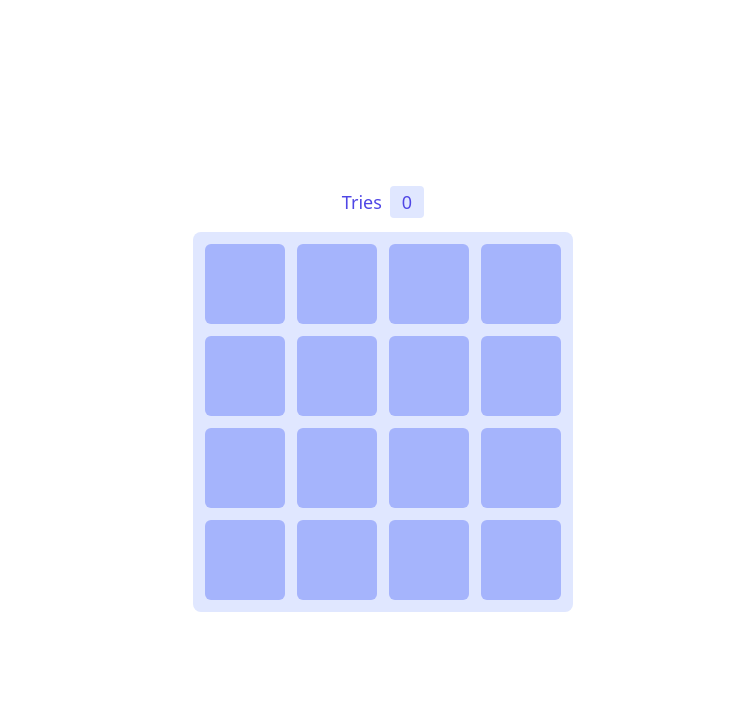
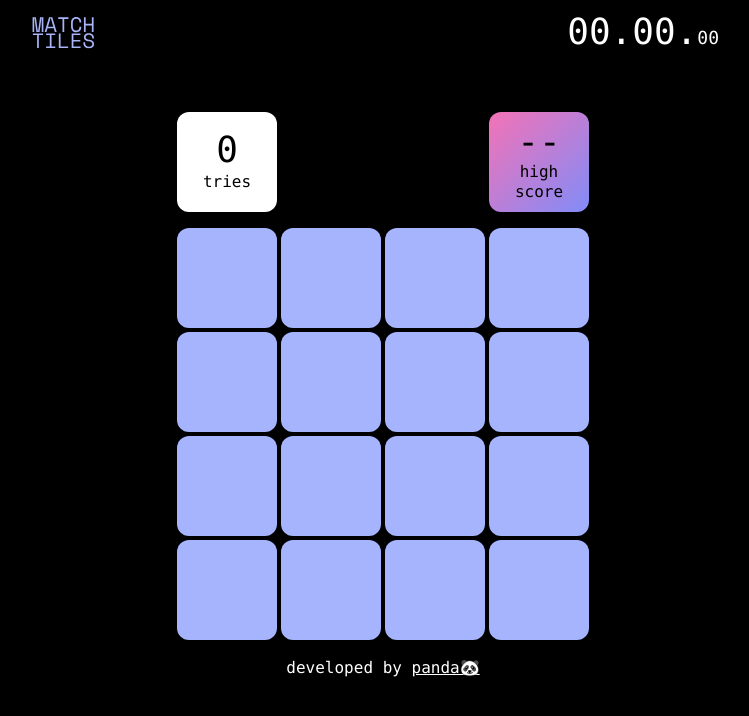
Before and after one commit to dev-panda-git/mightymeld_hackathon, a React (Vite) app: page / in a window 1280 px wide. Both pictures are taken after a click on the button "Play". Shown: the top 716 px of the page, without its empty margins (257-1006 px from the left). Built offline with nearby package versions, Linux system fonts and the light colour scheme.

Commit message:
improved game ui

```diff
--- a/src/Screens.jsx
+++ b/src/Screens.jsx
@@ -4,16 +4,15 @@ import * as icons from "react-icons/gi";
 import { Tile } from "./Tile";
 
 export const possibleTileContents = [
-  icons.GiHearts,
-  icons.GiWaterDrop,
-  icons.GiDiceSixFacesFive,
-  icons.GiUmbrella,
-  icons.GiCube,
-  icons.GiBeachBall,
-  icons.GiDragonfly,
-  icons.GiHummingbird,
-  icons.GiFlowerEmblem,
-  icons.GiOpenBook,
+  "🐼",
+  "💀",
+  "👺",
+  "👽",
+  "👻",
+  "🤖",
+  "🎃",
+  "🤡",
+  "🥶",
 ];
 
 export function StartScreen({ start }) {
@@ -26,7 +25,7 @@ export function StartScreen({ start }) {
           Flip over tiles looking for pairs
         </p>
         <button
-          className="py-2 px-20 md:px-32 rounded-full bg-pink-500 hover:bg-pink-600 transition duration-300 ease-in-out  text-white shadow text-sm mt-6 animate-bounce text-xl font-bold"
+          className="py-3 px-20 md:px-32 rounded-full bg-pink-500 hover:bg-pink-600 transition duration-300 ease-in-out  text-white shadow text-sm mt-6 animate-bounce text-xl font-bold"
           onClick={start}
         >
           Play
@@ -125,19 +124,50 @@ export function PlayScreen({ end }) {
 
   return (
     <>
-      <div className="w-screen h-screen flex justify-center items-center">
-        <div className="flex flex-col items-center gap-4">
-          <p className="capitalize text-indigo-600 font-medium text-lg">
-            tries
-            <span className="px-3 py-1 rounded bg-indigo-100 ml-2">
-              {tryCount}
-            </span>
-          </p>
+      <div className="w-screen h-screen  items-center bg-black flex flex-col font-mono">
+        <div className=" w-[90vw] max-w-2xl h-[85vh] flex  flex-col justify-between items-center">
+          <div className="flex w-full justify-between items-center">
+            <img
+              src="match-tiles-logo.svg"
+              className="h-12 md:h-16 rotate-90"
+            />
 
-          <div className="grid grid-cols-4 grid-rows-4 gap-3 rounded-lg p-3 bg-indigo-100">
-            {getTiles(16).map((tile, i) => (
-              <Tile key={i} flip={() => flip(i)} {...tile} />
-            ))}
+            <p className="text-white text-4xl">
+              00.00.
+              <span className="text-lg">00</span>
+            </p>
+          </div>
+
+          <div className="flex flex-col items-center gap-4">
+            <div className="flex w-full justify-between">
+              <p className="flex flex-col  items-center justify-center bg-white w-[80px] h-[80px] md:h-[100px] md:w-[100px] rounded-xl ">
+                <span className="text-4xl">{tryCount}</span>
+                <span>tries</span>
+              </p>
+              <p className="flex flex-col items-center justify-center bg-gradient-to-br from-pink-400 to-indigo-400 w-[80px] h-[80px] md:h-[100px] md:w-[100px] rounded-xl">
+                <span className="text-4xl">--</span>
+                <span className="text-center leading-tight">
+                  high <br /> score
+                </span>
+              </p>
+            </div>
+
+            <div className="grid grid-cols-4 grid-rows-4 gap-1">
+              {getTiles(16).map((tile, i) => (
+                <Tile
+                  key={i}
+                  className="flex flex-col  items-center justify-center bg-white w-[80px] h-[80px] md:h-[100px] md:w-[100px] rounded-xl "
+                  flip={() => flip(i)}
+                  {...tile}
+                />
+              ))}
+            </div>
+            <p className="text-white">
+              developed by{" "}
+              <a href="https://tohir-babs.vercel.app/" className="underline">
+                panda🐼
+              </a>
+            </p>
           </div>
         </div>
       </div>
--- a/src/Tile.jsx
+++ b/src/Tile.jsx
@@ -3,34 +3,20 @@ export function Tile({ content: Content, flip, state }) {
     case "start":
       return (
         <Back
-          className="inline-block h-[80px] w-[80px] bg-indigo-300 text-center rounded-md"
+          className="inline-block w-[80px] h-[80px] md:h-[100px] md:w-[100px] bg-indigo-300 text-center rounded-xl"
           flip={flip}
         />
       );
     case "flipped":
       return (
-        <Front className="inline-block h-[80px] w-[80px] rounded-md bg-indigo-500 text-white p-2">
-          <Content
-            style={{
-              display: "inline-block",
-              width: "100%",
-              height: "100%",
-              verticalAlign: "top",
-            }}
-          />
+        <Front className=" h-[80px] w-[80px] md:w-[100px] md:h-[100px] rounded-xl bg-indigo-500 text-white p-2 text-5xl text-center flex items-center justify-center">
+          {Content}
         </Front>
       );
     case "matched":
       return (
-        <Matched className="inline-block  h-[80px] w-[80px] rounded-md  text-indigo-200">
-          <Content
-            style={{
-              display: "inline-block",
-              width: "100%",
-              height: "100%",
-              verticalAlign: "top",
-            }}
-          />
+        <Matched className="inline-block  h-[80px] w-[80px] md:w-[100px] md:h-[100px] rounded-xl bg-pink-400 opacity-70 p-2 text-5xl text-center flex items-center justify-center">
+          {Content}
         </Matched>
       );
     default:
```
